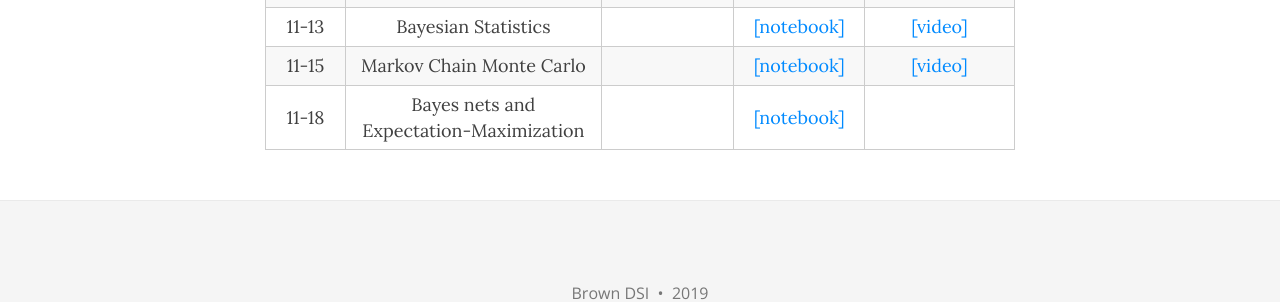
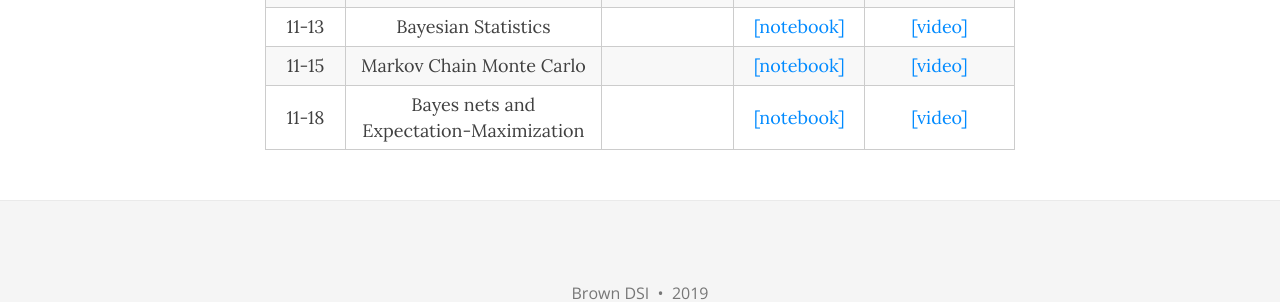
Before and after one commit to data1010/data1010.github.io, a Jekyll site: the page built from class.md, in a window 1280 px wide and 900 px high, scrolled down 1341 px. Shown: the part 514-816 px from the top of the window. Built offline with Jekyll 4.4.1, drawn with Linux system fonts in a browser that asks for light colours; nearby versions of some CDN libraries.

Commit message:
Add video link

```diff
--- a/class.md
+++ b/class.md
@@ -229,7 +229,7 @@ title: Notebooks and videos
       <td style="text-align: center">Bayes nets and Expectation-Maximization</td>
       <td style="text-align: center"><a href="https://mathigon.org/course/bayesian-inference-and-graphical-models/markov-chain-monte-carlo"></a></td>
       <td style="text-align: center"><a href="https://nbviewer.jupyter.org/github/data1010/problem-sets/blob/master/11-18/data1010-11-18.ipynb">[notebook]</a></td>
-      <td style="text-align: center"><a href=""></a></td>
+      <td style="text-align: center"><a href="https://youtu.be/jl_SFeoNPGY">[video]</a></td>
     </tr>
   </tbody>
 </table>
```
